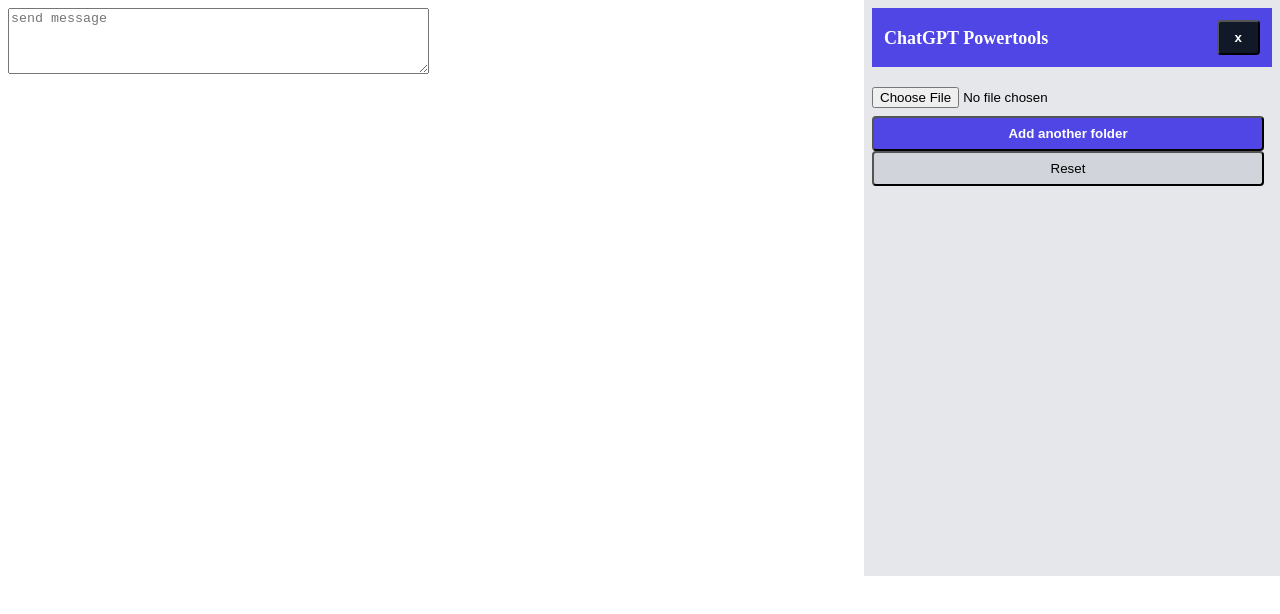
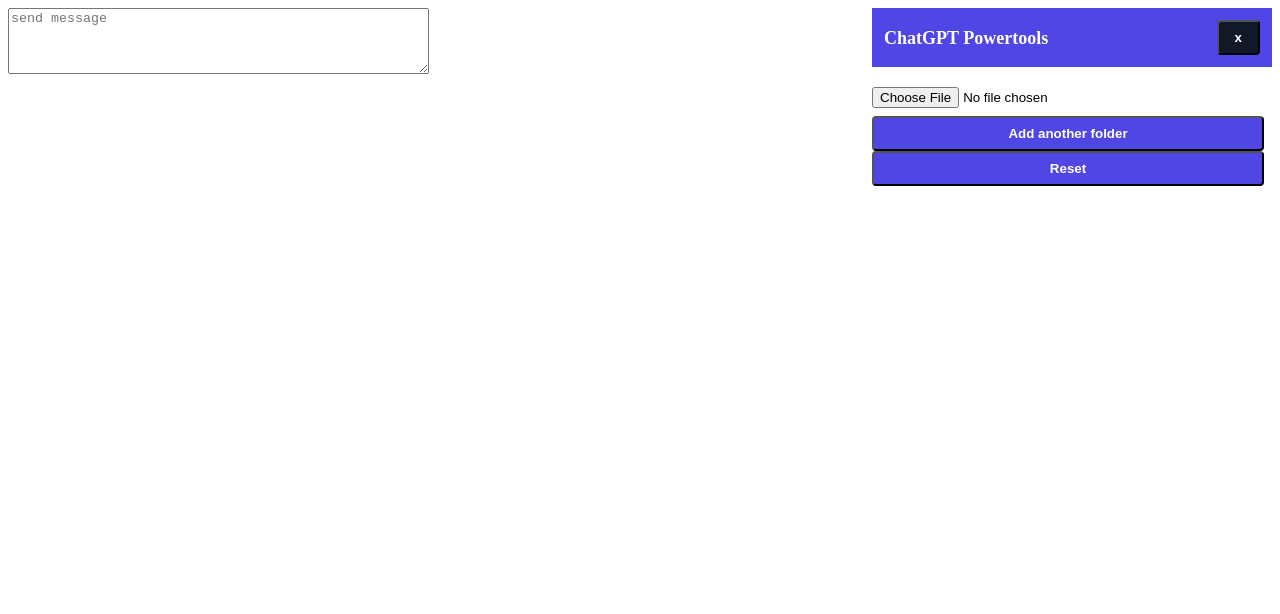
Before and after one commit to nadimtuhin/chatgpt-powertools, a React (Vite) app: page / in a window 1280 px wide. Shown: the top 614 px of the page. Built offline with nearby package versions, Linux system fonts and the light colour scheme.

Commit message:
updated button color

```diff
--- a/src/Content/App.jsx
+++ b/src/Content/App.jsx
@@ -66,7 +66,7 @@
   };
 
   return (
-    <div className="cp-h-screen">
+    <div className="">
       <div
         className={`cp-fixed cp-right-0 cp-top-0 ${
           sidebarVisible && "cp-hidden"
--- a/src/Content/Sidebar.jsx
+++ b/src/Content/Sidebar.jsx
@@ -8,7 +8,7 @@
         style={{ width: "50vh", height: "70vh" }}
         className={`${
           !visible ? "cp-hidden" : ""
-        } cp-fixed cp-p-2 cp-right-0 cp-top-0  cp-bg-gray-200 cp-overflow-y-scroll`}
+        } cp-fixed cp-p-2 cp-right-0 cp-top-0  dark:bg-gray-800 cp-overflow-y-scroll`}
       >
         <div className="cp-sidebar-header cp-bg-indigo-600 cp-text-white cp-font-bold cp-p-3 cp-text-lg cp-flex cp-items-center cp-justify-between cp-cursor-move cp-mb-5">
           <span>ChatGPT Powertools</span>
--- a/src/components/FolderInput/FolderInput.jsx
+++ b/src/components/FolderInput/FolderInput.jsx
@@ -21,7 +21,7 @@
         Add another folder
       </button>
       <button
-        className="cp-rounded cp-py-2 cp-px-4 cp-mr-2 cp-bg-gray-300"
+        className="cp-rounded cp-py-2 cp-px-4 cp-mr-2 cp-bg-indigo-600 cp-text-white cp-font-semibold"
         onClick={props.onClick}
       >
         Reset
```
